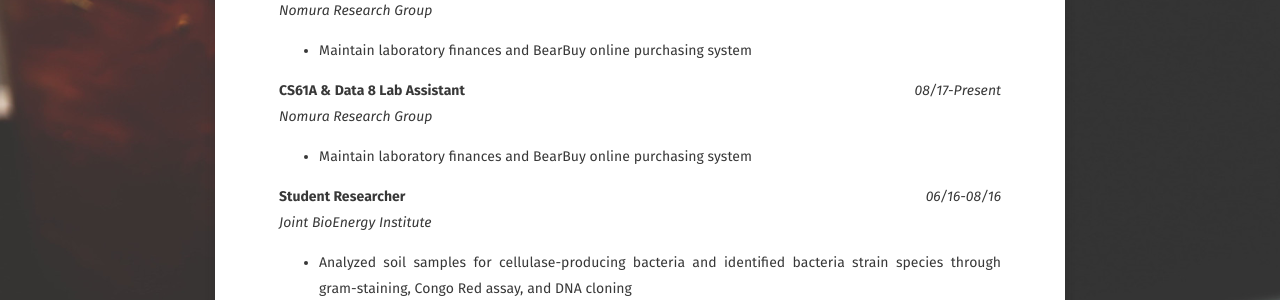
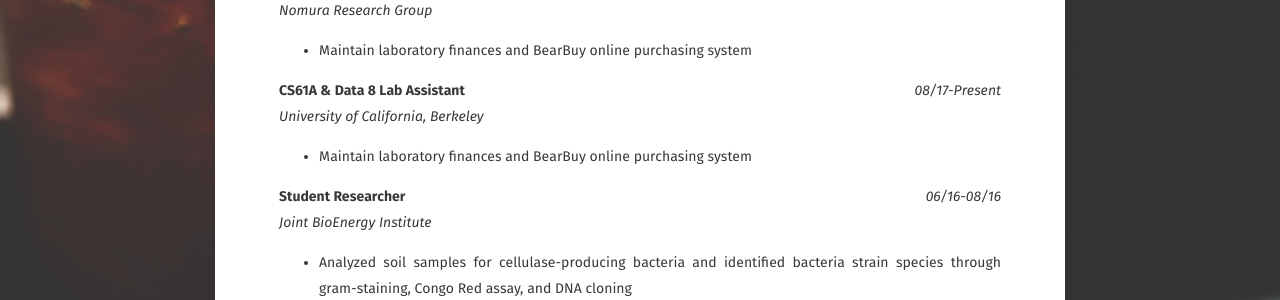
Before and after one commit to satang1/satang1.github.io, a Jekyll site: the page built from about/index.md, in a window 1280 px wide. Shown: the part 905-1205 px from the top of the page. Built offline with Jekyll 4.4.1, drawn with Linux system fonts in a browser that asks for light colours; some web fonts are replaced.

Commit message:
fixed typo in resume

```diff
--- a/about/index.md
+++ b/about/index.md
@@ -45,7 +45,7 @@
 
 <p style="text-align:left;"> <b> CS61A &#38; Data 8 Lab Assistant </b>
 <span style="float:right;"> <i> 08/17-Present </i> </span> <br/>
-		<i>Nomura Research Group</i> <br/>
+		<i>University of California, Berkeley</i> <br/>
 			<ul>
 				<li> Maintain laboratory finances and BearBuy online purchasing system </li>
 			</ul>
```
